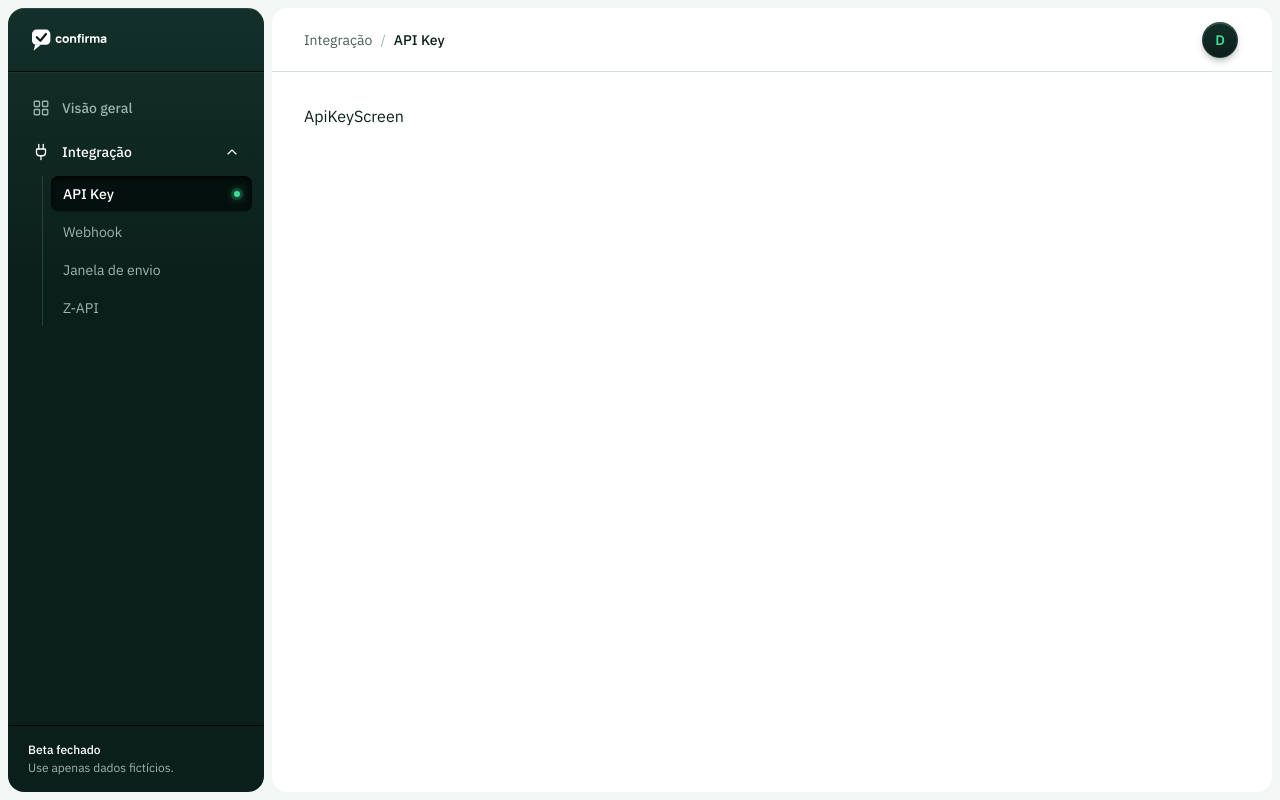
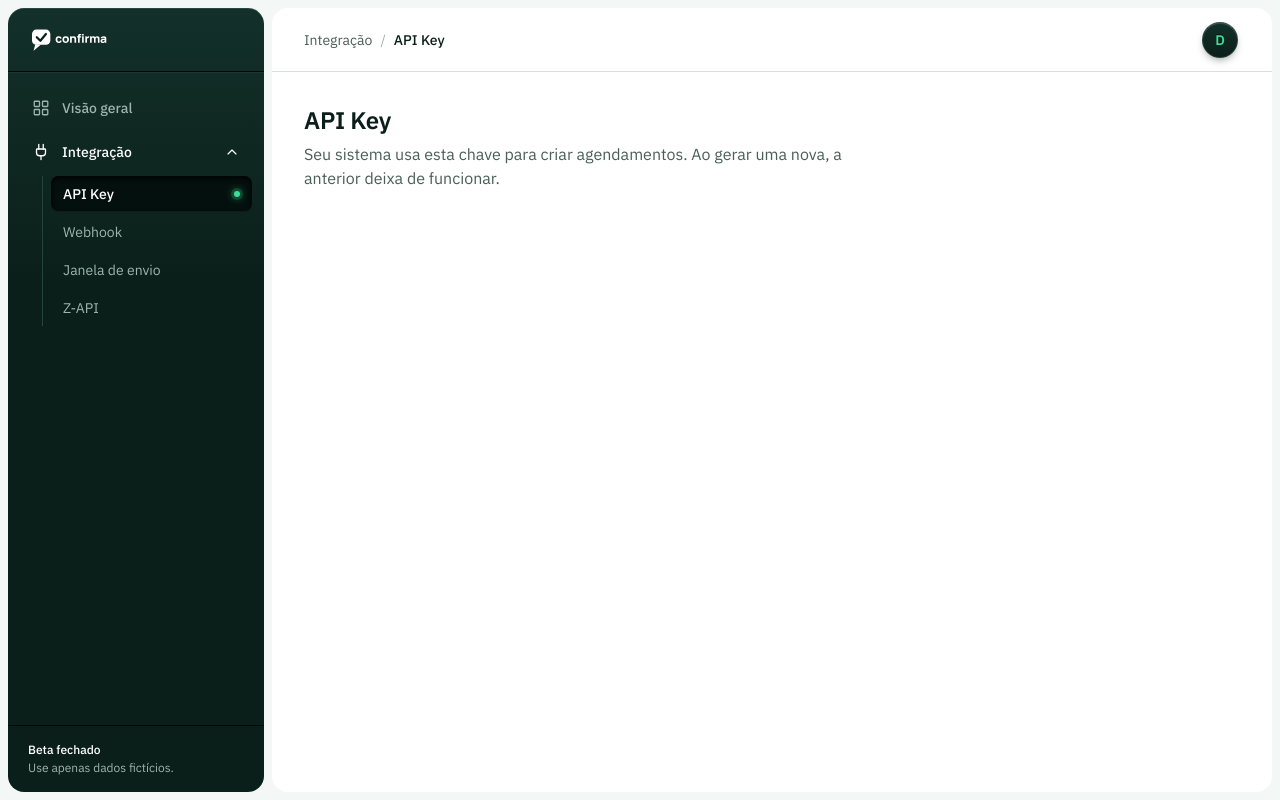
Before and after one commit to useconfirma/confirma-monorepo, a React (Vite) app in the folder apps/panel/: page /api-key in a window 1280 px wide. Built offline with nearby package versions, Linux system fonts and the light colour scheme; no server answers.

Commit message:
feat(panel): add reusable page header and apply it to account screens

```diff
--- a/apps/panel/src/features/account/api-key/screens/api-key.screen.tsx
+++ b/apps/panel/src/features/account/api-key/screens/api-key.screen.tsx
@@ -1,5 +1,12 @@
+import { PageHeader } from '@/shared/components/page-header';
+
 const ApiKeyScreen = () => {
-    return <div>ApiKeyScreen</div>;
+    return (
+        <PageHeader
+            title="API Key"
+            description="Seu sistema usa esta chave para criar agendamentos. Ao gerar uma nova, a anterior deixa de funcionar."
+        />
+    );
 };
 
 export default ApiKeyScreen;
--- a/apps/panel/src/features/account/integrations/screens/integrations.screen.tsx
+++ b/apps/panel/src/features/account/integrations/screens/integrations.screen.tsx
@@ -1,5 +1,12 @@
+import { PageHeader } from '@/shared/components/page-header';
+
 const IntegrationsScreen = () => {
-    return <div>IntegrationsScreen</div>;
+    return (
+        <PageHeader
+            title="Z-API"
+            description="Credenciais da instância Z-API que envia as mensagens pelo WhatsApp."
+        />
+    );
 };
 
 export default IntegrationsScreen;
--- a/apps/panel/src/features/account/overview/screens/overview.screen.tsx
+++ b/apps/panel/src/features/account/overview/screens/overview.screen.tsx
@@ -1,5 +1,12 @@
+import { PageHeader } from '@/shared/components/page-header';
+
 const OverviewScreen = () => {
-    return <div>OverviewScreen</div>;
+    return (
+        <PageHeader
+            title="Visão geral"
+            description="A configuração da integração da sua conta em um só lugar."
+        />
+    );
 };
 
 export default OverviewScreen;
--- a/apps/panel/src/features/account/send-window/screens/send-window.screen.tsx
+++ b/apps/panel/src/features/account/send-window/screens/send-window.screen.tsx
@@ -1,5 +1,12 @@
+import { PageHeader } from '@/shared/components/page-header';
+
 const SendWindowScreen = () => {
-    return <div>SendWindowScreen</div>;
+    return (
+        <PageHeader
+            title="Janela de envio"
+            description="Horários do dia em que o Confirma pode enviar mensagens, no fuso que você escolher."
+        />
+    );
 };
 
 export default SendWindowScreen;
--- a/apps/panel/src/features/account/webhook/screens/webhook.screen.tsx
+++ b/apps/panel/src/features/account/webhook/screens/webhook.screen.tsx
@@ -1,5 +1,12 @@
+import { PageHeader } from '@/shared/components/page-header';
+
 const WebhookScreen = () => {
-    return <div>WebhookScreen</div>;
+    return (
+        <PageHeader
+            title="Webhook"
+            description="Endereço HTTPS que recebe os eventos dos seus agendamentos."
+        />
+    );
 };
 
 export default WebhookScreen;
--- /dev/null
+++ b/apps/panel/src/shared/components/page-header.tsx
@@ -0,0 +1,46 @@
+import type { ReactNode } from 'react';
+import { cn } from '@/shared/lib/tailwind';
+
+interface PageHeaderProps {
+    title: string;
+    description?: ReactNode;
+    actions?: ReactNode;
+    className?: string;
+}
+
+/*
+ * Cabeçalho das páginas das rotas protegidas. O breadcrumb do layout já diz
+ * onde a pessoa está; aqui fica só o título da página (o único h1), uma
+ * frase sobre o que ela controla nesta tela e as ações da página.
+ * Em telas pequenas as ações descem para baixo do texto.
+ */
+export const PageHeader = ({
+    title,
+    description,
+    actions,
+    className,
+}: PageHeaderProps) => (
+    <header
+        className={cn(
+            'mb-8 flex flex-col gap-4 sm:flex-row sm:items-end sm:justify-between sm:gap-6',
+            className,
+        )}
+    >
+        <div className="min-w-0 space-y-1.5">
+            <h1 className="text-foreground text-2xl font-semibold text-balance">
+                {title}
+            </h1>
+            {description && (
+                <p className="text-muted max-w-[60ch] text-sm text-pretty sm:text-base">
+                    {description}
+                </p>
+            )}
+        </div>
+
+        {actions && (
+            <div className="flex shrink-0 flex-wrap items-center gap-2">
+                {actions}
+            </div>
+        )}
+    </header>
+);
```
